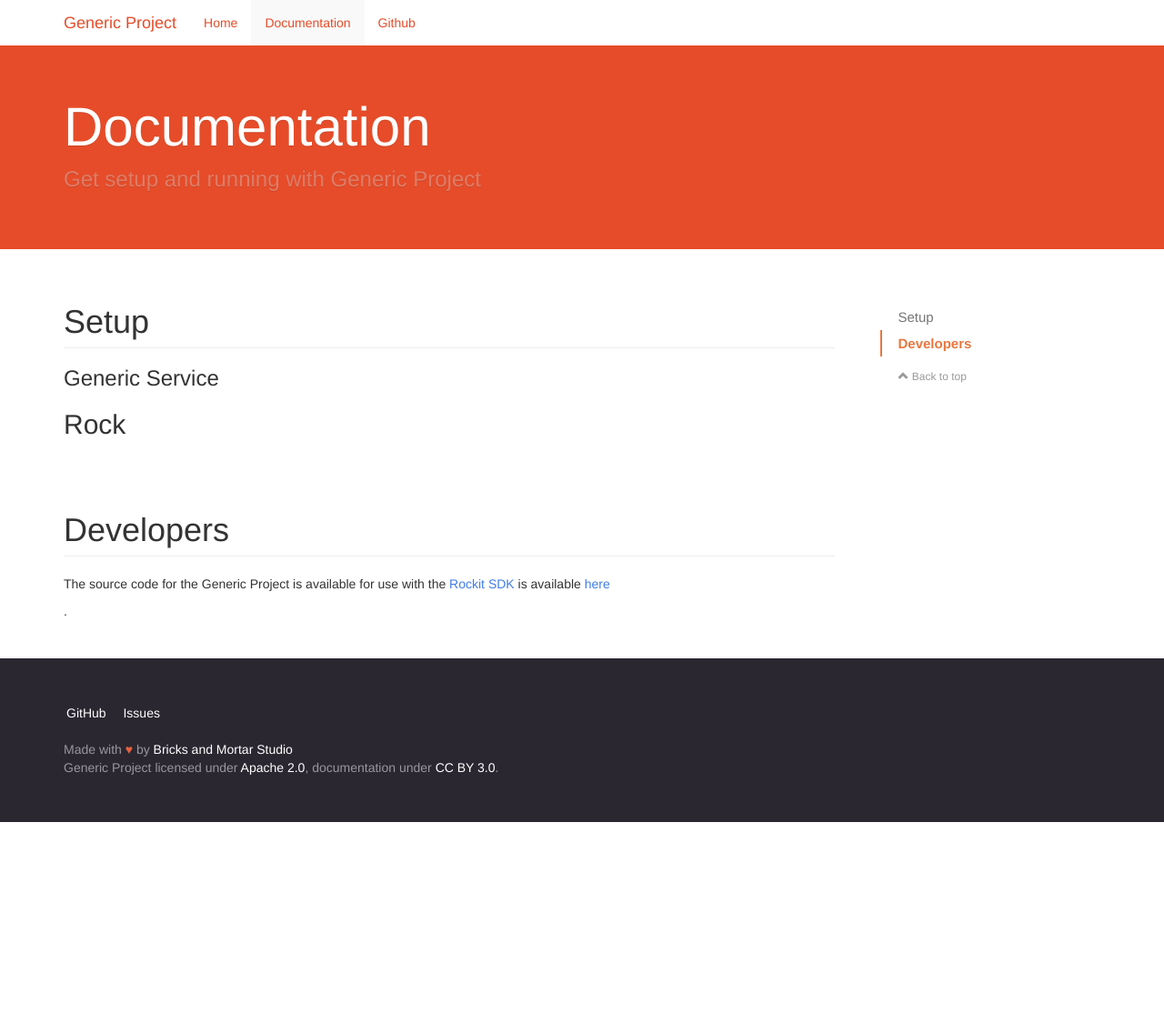
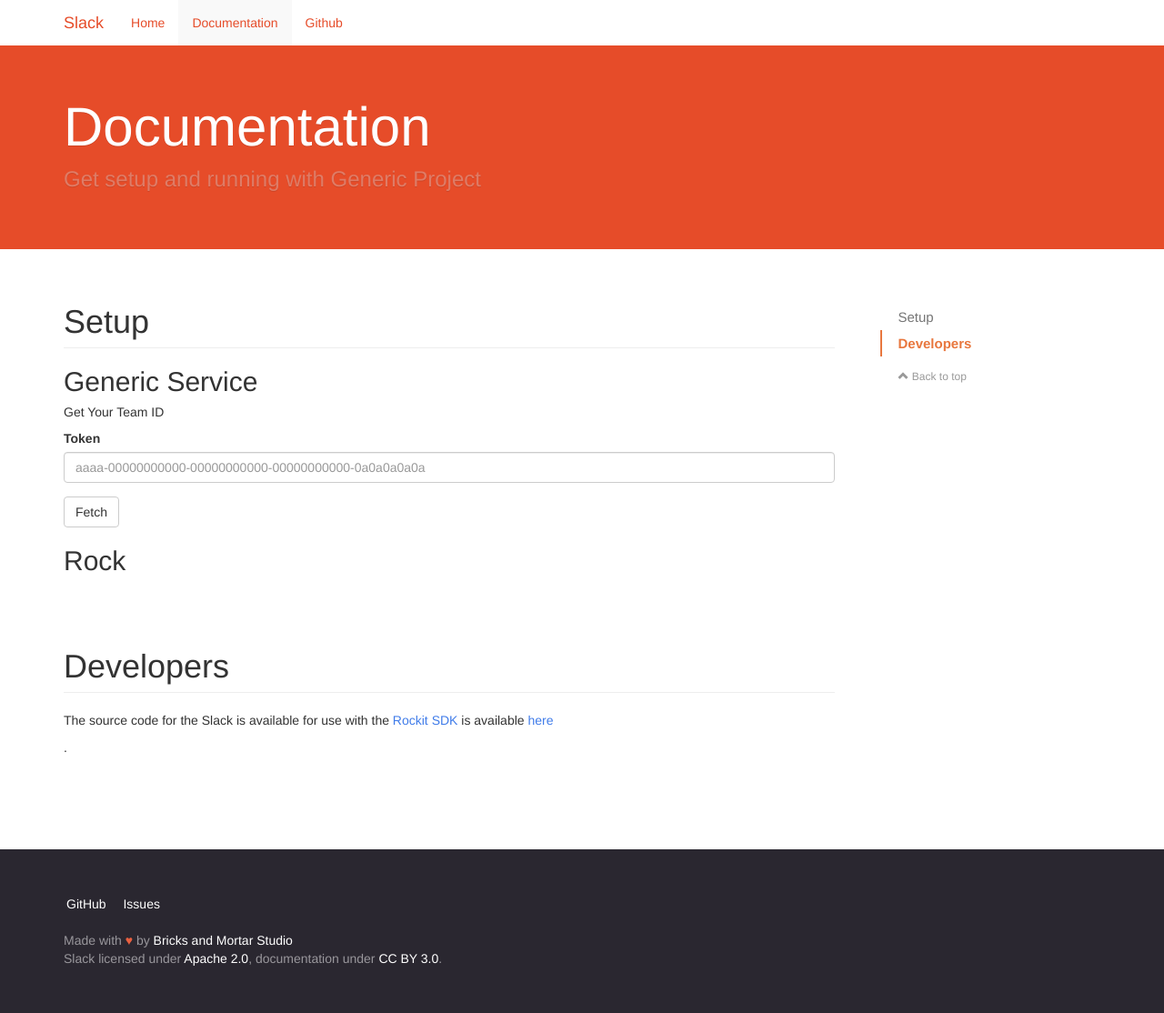
Before and after one commit to BricksandMortar/SendSlackMesssage, a Jekyll site: the page built from documentation.html, in a window 1280 px wide. Shown: the whole page at 91% size. Built offline with Jekyll 4.4.1, drawn with Linux system fonts in a browser that asks for light colours; nearby versions of some CDN libraries; library files that are not in the unit come from our copies; before the commit the page ends 904 px from its top, so only the background shows below that.

Commit message:
Initial test JS for Team ID query

```diff
--- a/_config.yml
+++ b/_config.yml
@@ -1,5 +1,5 @@
 # name of the software
-name: Generic Project
+name: Slack
 # licence of the software
 license: Apache 2.0
 licenseUrl: http://www.apache.org/licenses/LICENSE-2.0.html
@@ -12,9 +12,9 @@ headerLinks:
 # list if additional links on the footer
 footerLinks:
   - title: <i class="fa fa-github"></i>GitHub
-    url: https://github.com/BricksandMortar/plugin-doc-template
+    url: https://github.com/BricksandMortar/Slack
   - title: Issues
-    url: https://github.com/BricksandMortar/plugin-doc-template/issues?state=open
+    url: https://github.com/BricksandMortar/Slack/issues?state=open
 
 # header
 header:
@@ -34,7 +34,7 @@ analytics:
 # github buttons
 github:
   user: BricksandMortar
-  repo: IdealPostcodes
+  repo: Slack
 
 # twitter buttons
 twitter:
--- a/documentation.html
+++ b/documentation.html
@@ -9,7 +9,18 @@ download: false
   <!-- each section must contain ONE h1 with an id and optionally a "page-header" class -->
   <h1 id="setup" class="page-header">Setup</h1>
   <!-- you can optionally declare sub-sections with h2/h3 with an id -->
-  <h3 id="{{site.name}}-sub-section">Generic Service</h3>
+  <h2 id="{{site.name}}-sub-section">Generic Service</h2>
+  <h5>Get Your Team ID</h5>
+  <form>
+<div class="form-group">
+  <label for="token">Token</label>
+  <input type="text" class="form-control" id="token" placeholder="aaaa-00000000000-00000000000-00000000000-0a0a0a0a0a">
+</div>
+<button onclick="fetchTeamId()" type="submit" class="btn btn-default">Fetch</button>
+</form>
+<div id="id-container" class="hidden">
+  <p class="text-center" id="teamid"></p>
+</div>
   <p></p>
   <h2 id="rock-sub-section">Rock</h2>
 </section>
@@ -18,3 +29,24 @@ download: false
   <h1 id="developers" class="page-header">Developers</h1>
 <p>The source code for the {{site.name}} is available for use with the <a href="http://www.rockrms.com/Rock/Developer">Rockit SDK</a> is available <a href="https://github.com/{{site.github.user}}/{{site.github.repo}}/releases/latest">here</a></p>.
 </section>
+
+<script>
+function fetchTeamId() {
+  var container = $('#id-container');
+  var url = 'https://slack.com/api/team.info?token='+$("#token").val().replace(/\s+/g, '');
+  $.getJSON(url)
+      .done(function(result, status) {
+            console.log("Done");
+      })
+      .fail(function(result, status) {
+
+            console.log("Fail");
+      })
+      .success(function (result, status) {
+          console.log("Success");
+      })
+      .error(function (result, status) {
+          console.log("Error");
+      });
+    }
+</script>
```
